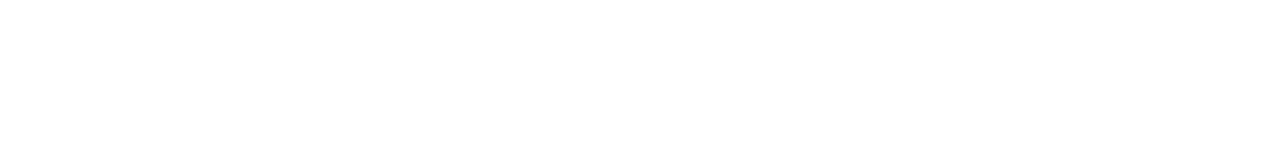
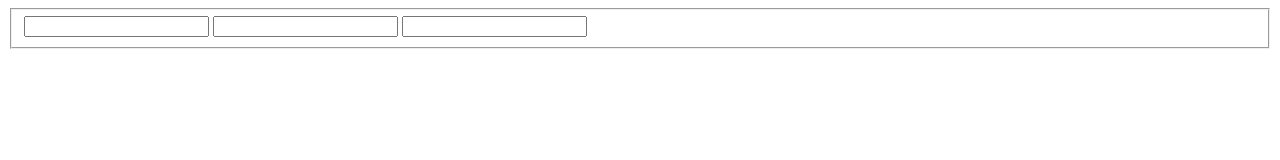
Before and after one commit to emiliskiskis/mobile-first-praktika, a plain HTML site: page index.html in a window 1280 px wide. Drawn offline with Linux system fonts and the light colour scheme.

Commit message:
Pridėta forma

```diff
--- a/index.html
+++ b/index.html
@@ -8,6 +8,12 @@
   <link rel="stylesheet" href="style.css">
 </head>
 <body>
-
+  <form>
+    <fieldset>
+      <input>
+      <input>
+      <input>
+    </fieldset>
+  </form>
 </body>
 </html>
```
